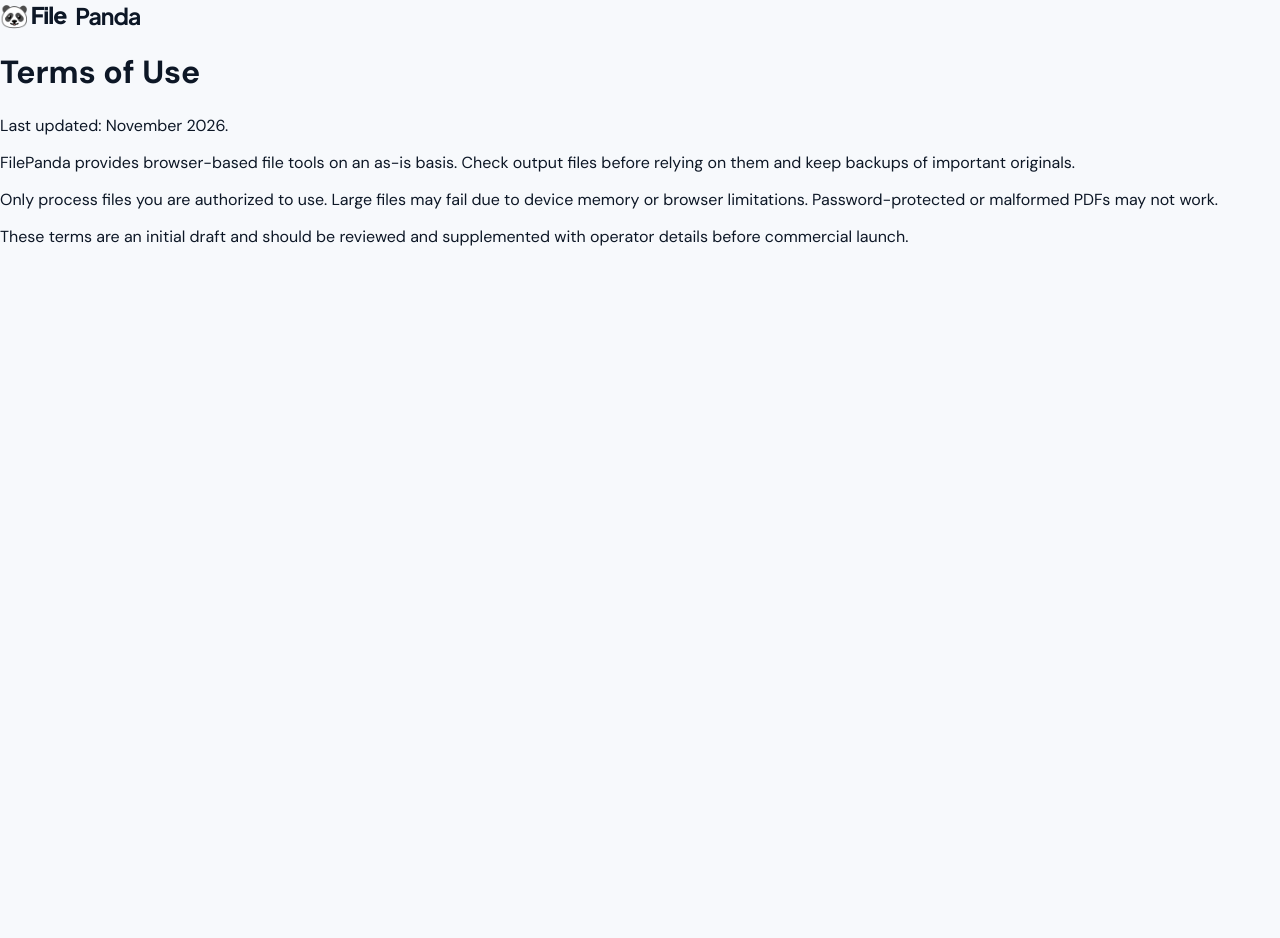
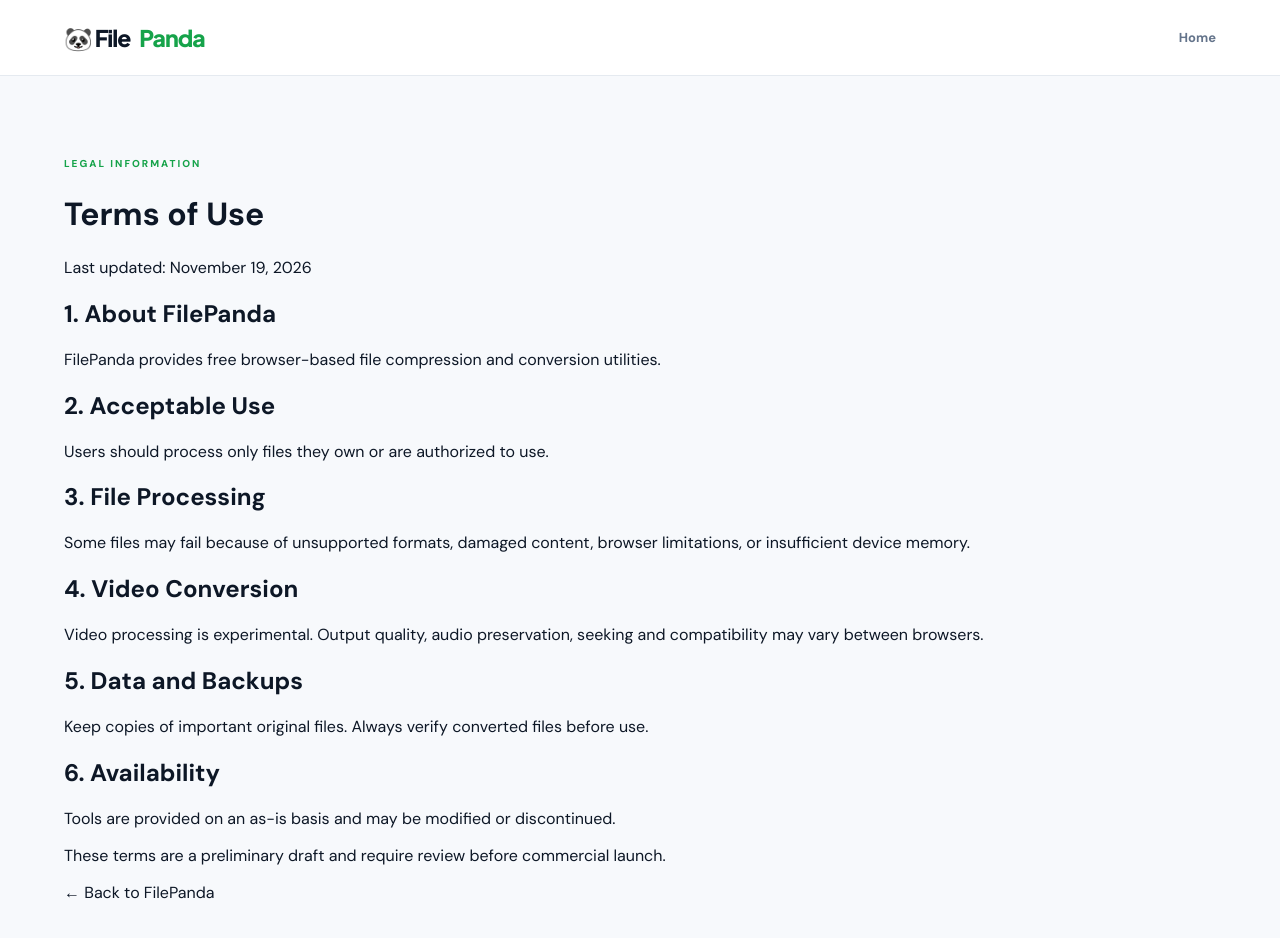
Before and after one commit to ParasBuilds/filepanda, a plain HTML site: page terms.html in a window 1280 px wide. Before the commit the page ends 800 px from the top, so only its background shows below. Drawn offline with Linux system fonts and the light colour scheme.

Commit message:
Revise terms.html with updated content and structure
Updated terms of use with new sections and formatting.

```diff
--- a/terms.html
+++ b/terms.html
@@ -1,33 +1,57 @@
 
-<!doctype html>
+<!DOCTYPE html>
 <html lang="en">
 <head>
-  <meta charset="utf-8">
-  <meta name="viewport" content="width=device-width,initial-scale=1">
+  <meta charset="UTF-8">
+  <meta name="viewport" content="width=device-width, initial-scale=1">
   <title>Terms of Use — FilePanda</title>
   <link rel="stylesheet" href="css/style.css">
 </head>
 <body>
-  <header>
-    <a class="brand" href="./">🐼 File<b>Panda</b></a>
+  <header class="header">
+    <div class="nav-container">
+      <a class="brand" href="./">
+        🐼 File<span class="accent">Panda</span>
+      </a>
+      <nav><a href="./">Home</a></nav>
+    </div>
   </header>
 
-  <main>
+  <main class="main">
+    <span class="overline">LEGAL INFORMATION</span>
     <h1>Terms of Use</h1>
-    <p>Last updated: November 2026.</p>
+    <p>Last updated: November 19, 2026</p>
 
-    <p>FilePanda provides browser-based file tools
-    on an as-is basis. Check output files before relying
-    on them and keep backups of important originals.</p>
+    <h2>1. About FilePanda</h2>
+    <p>FilePanda provides free browser-based file
+    compression and conversion utilities.</p>
 
-    <p>Only process files you are authorized to use.
-    Large files may fail due to device memory or browser
-    limitations. Password-protected or malformed PDFs
-    may not work.</p>
+    <h2>2. Acceptable Use</h2>
+    <p>Users should process only files they own
+    or are authorized to use.</p>
 
-    <p>These terms are an initial draft and should
-    be reviewed and supplemented with operator
-    details before commercial launch.</p>
+    <h2>3. File Processing</h2>
+    <p>Some files may fail because of unsupported
+    formats, damaged content, browser limitations,
+    or insufficient device memory.</p>
+
+    <h2>4. Video Conversion</h2>
+    <p>Video processing is experimental. Output
+    quality, audio preservation, seeking and
+    compatibility may vary between browsers.</p>
+
+    <h2>5. Data and Backups</h2>
+    <p>Keep copies of important original files.
+    Always verify converted files before use.</p>
+
+    <h2>6. Availability</h2>
+    <p>Tools are provided on an as-is basis and
+    may be modified or discontinued.</p>
+
+    <p>These terms are a preliminary draft and
+    require review before commercial launch.</p>
+
+    <p><a href="./">← Back to FilePanda</a></p>
   </main>
 </body>
 </html>
```
